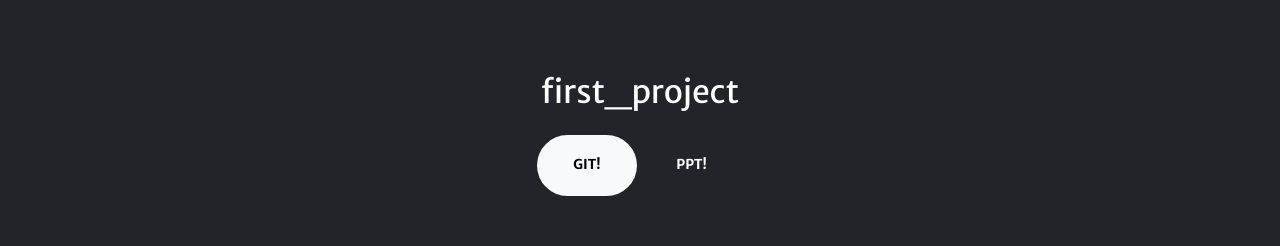
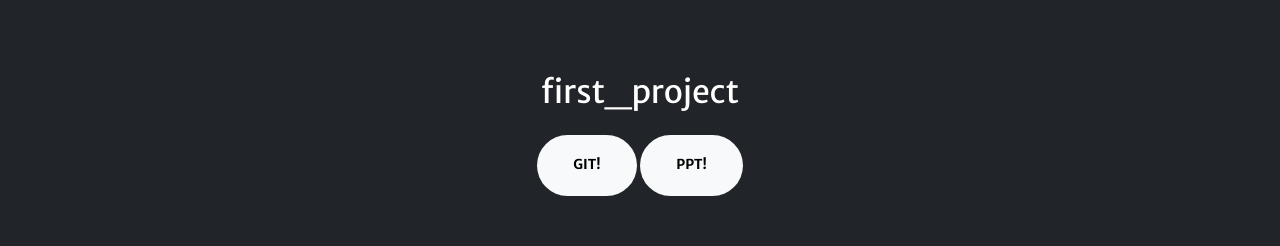
Before and after one commit to Ryusori/KDT_WEB_MAKE, a plain HTML site: page index.html in a window 1280 px wide. Shown: the part 3000-3246 px from the top of the page. Drawn offline with nearby package versions, Linux system fonts and the light colour scheme; some packages are replaced by stand-ins of ours; a script that the page names is missing.

Commit message:
Update index.html

```diff
--- a/index.html
+++ b/index.html
@@ -166,7 +166,7 @@
         <div class="container px-4 px-lg-5 text-center">
             <h2 class="mb-4">first_project</h2>
             <a class="btn btn-light btn-xl" href="https://drive.google.com/drive/u/0/folders/1MPnIIpJoldAMbAhggwHXn5GPqB8VJc8Q"> git!</a>
-            <a class="btn btn-dark btn-xl" href="https://github.com/Ryusori/Ryusori.github.io/blob/main/1%EC%B0%A8%EB%B0%9C%ED%91%9C%EC%9E%90%EB%A3%8C.pdf"> ppt!</a>
+            <a class="btn btn-light btn-xl" href="https://github.com/Ryusori/Ryusori.github.io/blob/main/1%EC%B0%A8%EB%B0%9C%ED%91%9C%EC%9E%90%EB%A3%8C.pdf"> ppt!</a>
         </div>
     </section>
      <!-- Call to action-->
```
